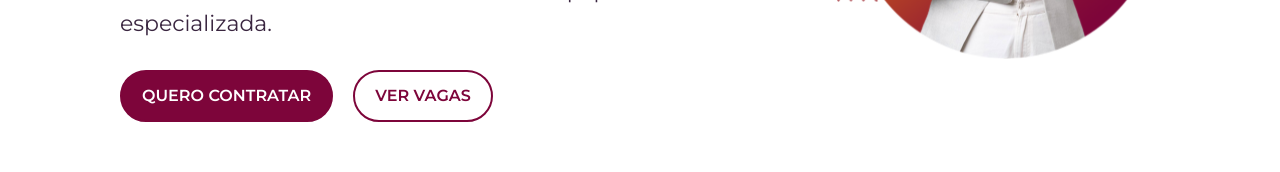
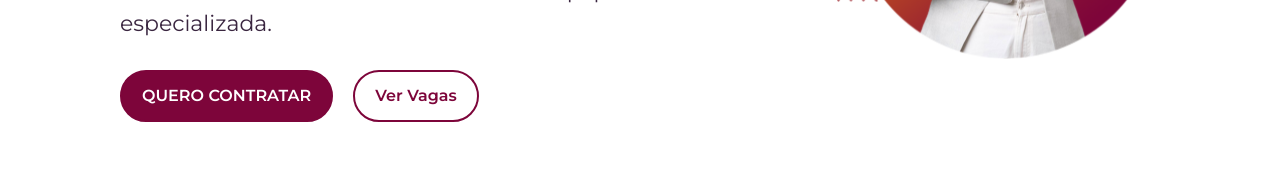
Before and after one commit to MPCGomes/logumrh, a Next.js app: page / in a window 1280 px wide. Shown: the part 428-600 px from the top of the page. Built offline with nearby package versions, Linux system fonts and the light colour scheme.

Commit message:
update hero section button links

```diff
--- a/src/components/common/Button/Button.module.scss
+++ b/src/components/common/Button/Button.module.scss
@@ -14,6 +14,7 @@
     transition: all 0.2s ease-in-out;
     color: $primary;
     border: 2px solid transparent;
+    text-decoration: none;
 
     &:hover {
         opacity: 0.8;
--- a/src/containers/homePage/HeroSection/HeroSection.tsx
+++ b/src/containers/homePage/HeroSection/HeroSection.tsx
@@ -1,9 +1,17 @@
+'use client'
+
 import { FC } from "react";
 import styles from "./HeroSection.module.scss";
 import clsx from "clsx";
 import Button from "@/components/common/Button/Button";
 import Image from "next/image";
 import ClientCarousel from "@/components/homePage/ClientCarousel/ClientCarousel";
+
+const WHATSAPP_NUMBER = "5512974096393";
+const WHATSAPP_MESSAGE = "Olá, estou interessado nos seus serviços!";
+const whatsappLink = `https://wa.me/${WHATSAPP_NUMBER}?text=${encodeURIComponent(
+  WHATSAPP_MESSAGE
+)}`;
 
 const HeroSection: FC = () => (
   <section className={clsx(styles.mainContainer, "container section")}>
@@ -16,8 +24,13 @@ const HeroSection: FC = () => (
           com nossa equipe especializada.
         </h3>
         <div className={styles.buttonContainer}>
-          <Button variant="contained">Quero Contratar</Button>
-          <Button>Ver Vagas</Button>
+          <Button
+           variant="contained"
+           onClick={() => window.open(whatsappLink, "_blank")}
+           >Quero Contratar</Button>
+          <Button
+          href="/jobs"
+          >Ver Vagas</Button>
         </div>
       </div>
       <div className={styles.heroImage}>
```
